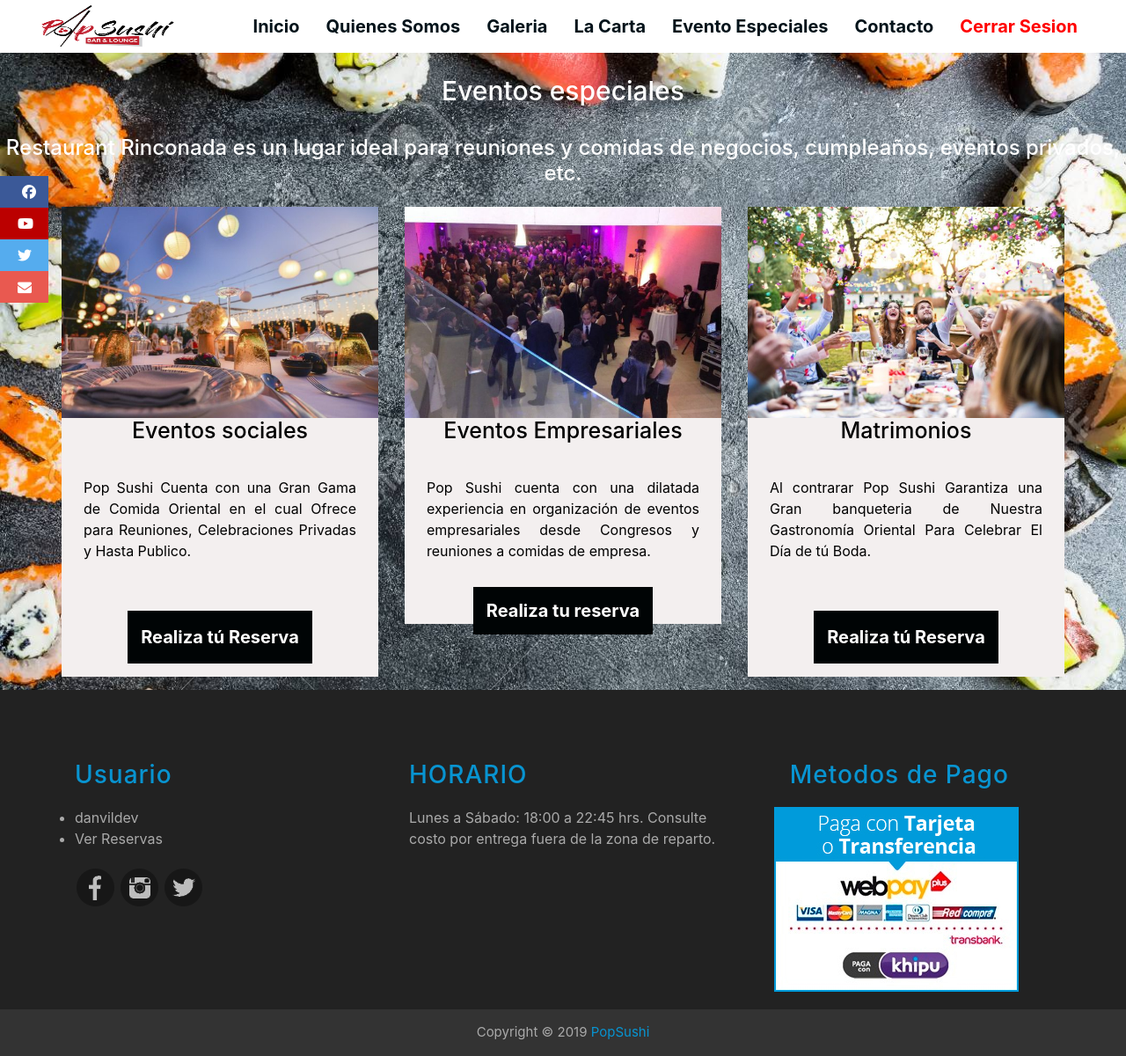
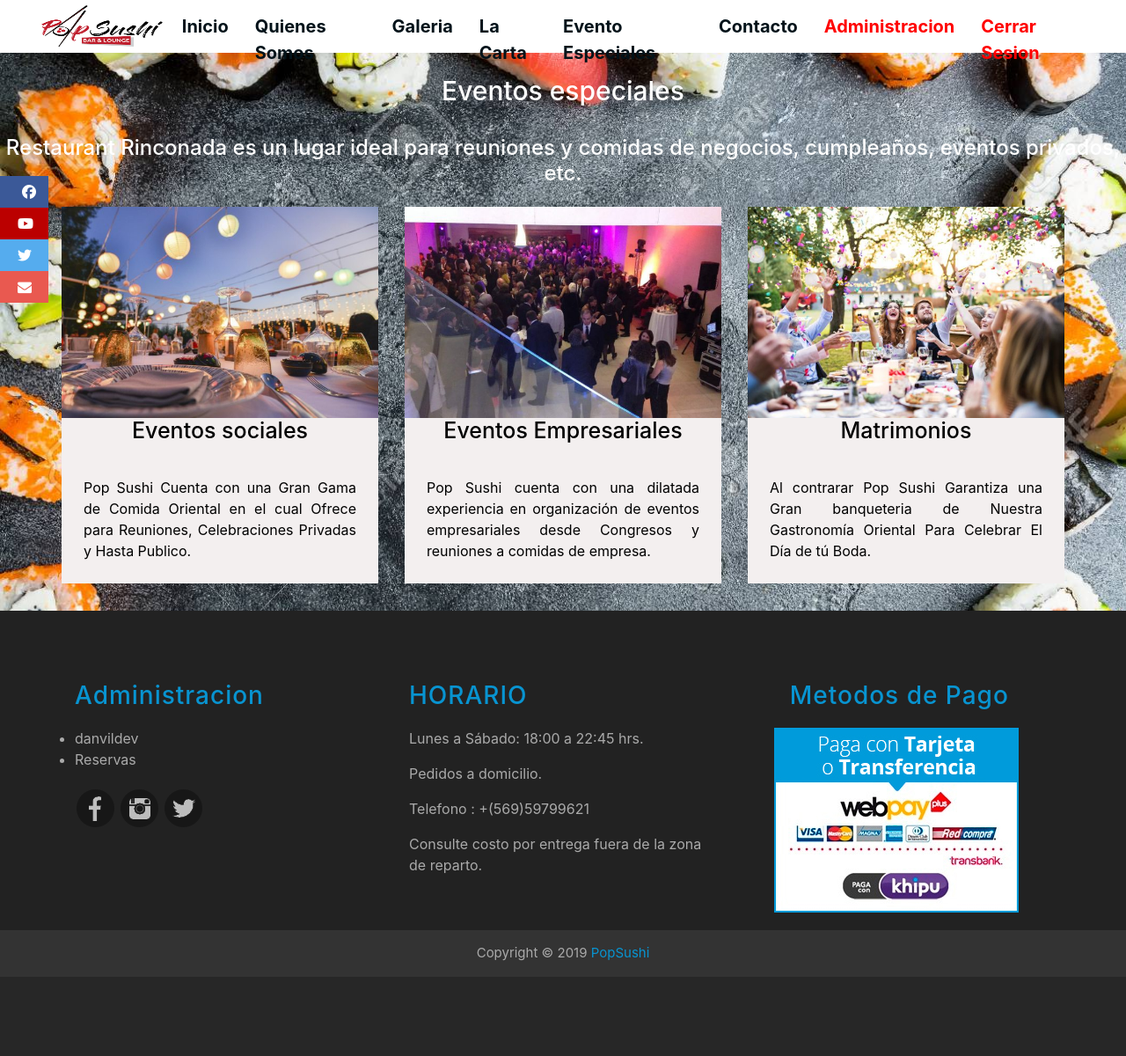
Before and after one commit to danvildev666/Popsushi, a Django app: page /eventos/ in a window 1280 px wide. Shown: the whole page at 88% size. After the commit the page ends 1092 px from the top, so only its background shows below. Run offline with Django 3.2, Linux system fonts and the light colour scheme; a user stored in the database is signed in; some libraries are stand-ins or nearby versions.

Commit message:
Todo Funcional

```diff
--- a/core/static/css/estilosx.css
+++ b/core/static/css/estilosx.css
@@ -10,6 +10,14 @@
 
 main .blackground {
     background: rgb(0, 0, 0);
+}
+
+main .contacto {
+    background: rgb(0, 0, 0);
+    color: rgb(255, 255, 255);
+    font-size: 25px;
+    text-align: center;
+    margin-bottom: 20px;
 }
 
 main .styleground {
--- a/core/templates/core/base.html
+++ b/core/templates/core/base.html
@@ -48,7 +48,19 @@
             <span class="icon-menu" id="btn-menu"></span>
             <nav class="nav" id="nav">
                 <ul class="menu">
-                 {% if user.is_authenticated %}
+
+                 {% if user.is_superuser %}
+                 <li class="menu__item"><a href="{% url 'home' %}"" class="menu__link">Inicio</a></li>
+                    <li class="menu__item"><a href="{% url 'info' %}" class="menu__link">Quienes Somos</a></li>
+                    <li class="menu__item"><a href="{% url 'galeria' %}" class="menu__link">Galeria</a></li>
+                     <li class="menu__item"><a href="{% url 'carta' %}" class="menu__link">La Carta</a></li>
+
+                    <li class="menu__item"><a href="{% url 'eventos' %}" class="menu__link">Evento Especiales</a></li>
+                   <li class="menu__item"><a href="{% url 'contacto' %}" class="menu__link">Contacto</a></li>
+                   <li class="menu__item"><a href="/admin" class="menu__link" style="color:red">Administracion</a></li>
+                   <li class="menu__item"><a href="/logout" class="menu__link" style="color:red">Cerrar Sesion</a></li>
+
+                 {% elif user.is_authenticated %}
 
                     <li class="menu__item"><a href="{% url 'home' %}"" class="menu__link">Inicio</a></li>
                     <li class="menu__item"><a href="{% url 'info' %}" class="menu__link">Quienes Somos</a></li>
@@ -64,8 +76,8 @@
                     <li class="menu__item"><a href="{% url 'info' %}" class="menu__link">Quienes Somos</a></li>
                     <li class="menu__item"><a href="{% url 'galeria' %}" class="menu__link">Galeria</a></li>
                      <li class="menu__item"><a href="{% url 'carta' %}" class="menu__link">La Carta</a></li>
-                   <li class="menu__item"><a href="{% url 'contacto' %}" class="menu__link">Contacto</a></li>
-                   <li class="menu__item"><a href="{% url 'registro_usuario' %}" class="menu__link">registrate</a></li>
+                   <li class="menu__item"><a href="{% url 'contacto' %}" class="menu__link">Ubicación</a></li>
+                   <li class="menu__item"><a href="{% url 'registro_usuario' %}" class="menu__link">Registrate</a></li>
                    <li class="menu__item"><a href="{% url 'login' %}" class="menu__link">Login</a></li>
                   {% endif %}
 
@@ -94,12 +106,19 @@
    <footer>
   <div class="container">
     <div class="row">
-       {% if user.is_authenticated %}
+       {% if perms.core.view_reserva %}
+      <div class="col-lg-4 col-md-6">
+        <h3>Administracion</h3>
+        <ul class="list-group">
+          <li>{{user.username}}</li>
+        <li><a href="{% url 'lista'%}">Reservas</a></li>
+         {% elif user.is_authenticated %}
       <div class="col-lg-4 col-md-6">
         <h3>Usuario</h3>
         <ul class="list-group">
           <li>{{user.username}}</li>
-        <li><a href="{% url 'lista'%}">Ver Reservas</a></li>
+
+
           {% else %}
           <div class="col-lg-4 col-md-6">
         <h3>Usuario</h3>
@@ -122,8 +141,10 @@
         <div class="media">
           <div class="media-body">
 
-            <p>Lunes a Sábado: 18:00 a 22:45 hrs.
-            Consulte costo por entrega fuera de la zona de reparto. </p>
+            <p>Lunes a Sábado: 18:00 a 22:45 hrs.</p>
+            <p> Pedidos a domicilio. </p>
+            <p> Telefono : +(569)59799621 </p>
+            <p>Consulte costo por entrega fuera de la zona de reparto.</p>
           </div>
         </div>
 
--- a/core/templates/core/eventos.html
+++ b/core/templates/core/eventos.html
@@ -16,7 +16,7 @@
                        el cual Ofrece para Reuniones, Celebraciones Privadas y Hasta Publico.
 
                   </p>
-                   <button class="button">Realiza tú Reserva</button></div>
+
                </article>
                  <article class="especial__columna2">
              <img src= "{% static 'img/222.jpg'  %}" alt="" class="especial__img">
@@ -25,11 +25,6 @@
                    <p class="especial__txt">Pop Sushi cuenta con una dilatada experiencia en
                         organización de eventos empresariales desde Congresos y reuniones a comidas de empresa.
                   </p>
-                  {% if user.is_authenticated %}
-                   <a href="{% url 'reserva' %}" class="button">Realiza tu reserva</a></div>
-                      {% else %}
-                      <a href="{% url 'login' %}" class="button">Logueate para reservar</a></div>
-                      {% endif %}
 
                </article>
 
@@ -41,7 +36,7 @@
                         Nuestra
                         Gastronomía Oriental Para Celebrar El Día de tú Boda.
                   </p>
-                     <button class="button">Realiza tú Reserva</button></div>
+
                </article>
                </div>
                </section>
--- a/core/templates/core/reserva.html
+++ b/core/templates/core/reserva.html
@@ -11,7 +11,7 @@
 
 
 
-            <section class="contacto" id="formulario">
+
                 <form action="" class="formulario" method="POST" >
                 {% csrf_token %}
                     <h2>Reserva</h2>
@@ -30,6 +30,6 @@
                  <hr />
                  </br>
                  </br>
-</section>
+
 
 {% endblock %}
--- a/core/views.py
+++ b/core/views.py
@@ -12,7 +12,7 @@
 # Create your views here.
 def home(request):
     return render(request, "core/home.html")
-@permission_required('core.view_reserva')
+
 def eventos(request):
     return render(request, "core/eventos.html")
 
```
Also changed, not shown: db.sqlite3.
